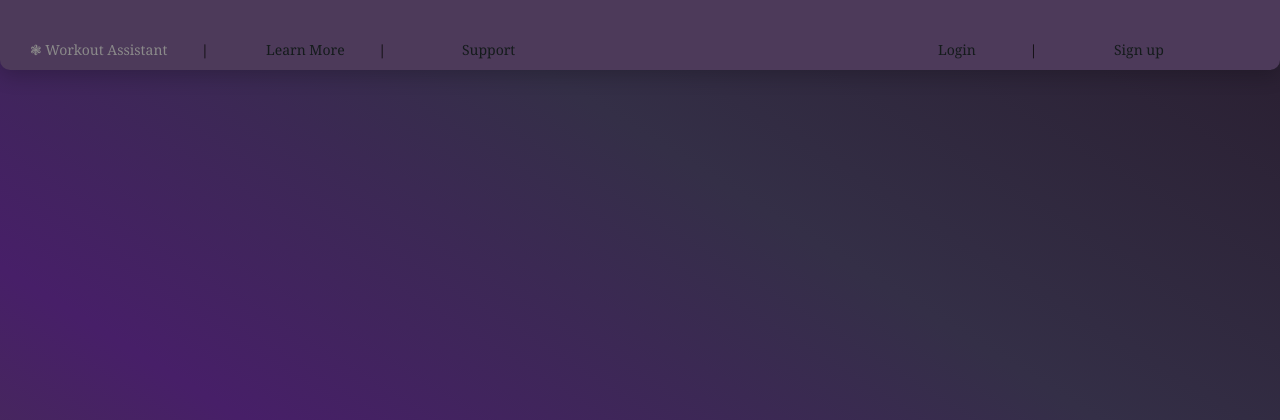
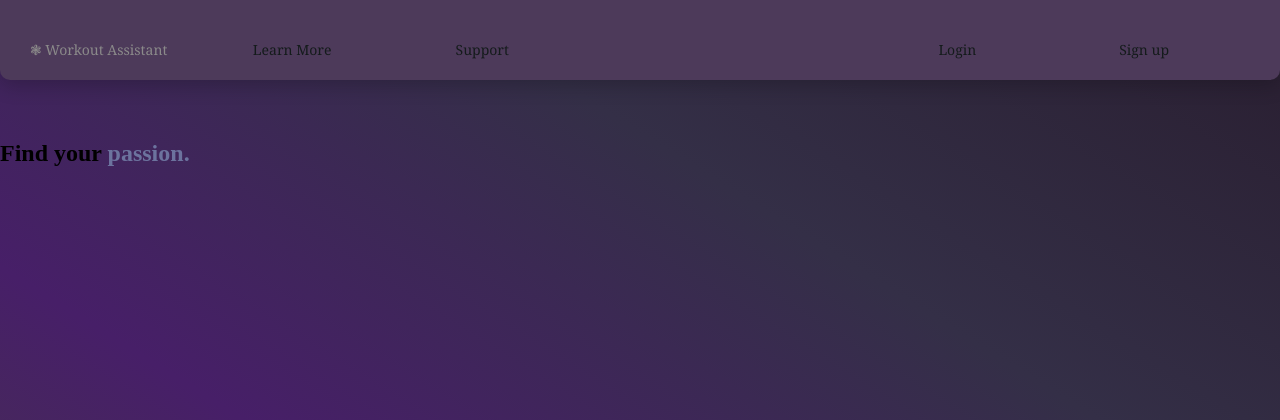
Before and after one commit to Codrul-si-Petro/Gym-Assistant, a Django app: template frontend/templates/homepage.html in a window 1280 px wide. Shown: the top 420 px of the page. Run offline with Django 5.2, Linux system fonts and the light colour scheme; the template is opened without the code that fills it, so the values that code supplies are empty.

Commit message:
Added animation

```diff
--- a/frontend/static/css/style.css
+++ b/frontend/static/css/style.css
@@ -7,11 +7,21 @@
     background-attachment: fixed;
 }
 
+#word{
+  color: rgb(108, 115, 158);
+}
+
+.Intro{
+  padding-top: 40px;;
+}
+
+
 .container {
     display: flex;
     box-shadow: 0 6px 20px rgba(0,0,0,0.20);
     background-color: #4d3a5a;
-    height: 70px;
+    height: 60px;
+    padding-bottom: 20px;
     border-bottom-right-radius: 10px;
     border-bottom-left-radius: 10px;
 }
@@ -30,58 +40,41 @@
 }
 
 #item1{
+    flex: 1 1 150px;
+    min-width: 150px;
     padding-left: 30px;
-     flex: 1 1 150px;
+     border-right: 2px solid #000;
 }
 
  #item2{
-    flex: 1 1 100px;
+    flex: 1 1 120px;
    padding-left: 10px;
    padding-right: 10px;
-   color: rgb(20, 27, 27)
+   color: rgb(20, 27, 27);
+   border-right: 2px solid #000;
 }
 #item3{
-    flex: 1 1 100px;
+    flex: 1 1 120px;
    padding-left: 10px;
    padding-right: 80px;
    margin-right: 90px;
-    color: rgb(20, 27, 27)
+    color: rgb(20, 27, 27);
+    border-right: 2px solid #000;
 }
 
 #item4{
-    flex: 1 1 100px;
+    flex: 1 1 120px;
       margin-left: 40px;
     padding-left: 90px;
     padding-right: 0px;
-    color: rgb(20, 27, 27)
+    color: rgb(20, 27, 27);
 }
 #item5{
-    flex: 1 1 90px;
+    flex: 1 1 100px;
      color: rgb(20, 27, 27)
 
 }
 
-/* style for bars */
-
-nav a::after {
-  content: "    |";        /* the bar */
-  margin: 0 30px;
-  color: #0a0a0a;
-}
-
-nav a:last-child::after {
-  content: "";
-}
-
-#item3::after{
-    content: "";
-}
-
-#item4::after{
-     content: "    |";        /* the bar */
-  margin: 0 50px;
-  color: #0a0a0a;
-}
 
 /* style for links */
 
--- a/frontend/static/js/script.js
+++ b/frontend/static/js/script.js
@@ -1,12 +1,7 @@
-const text = document.querySelector('.text');
-text.innerHTML = text.textContent.replace(/\S/g, "<span class='letter'>$&</span>");
+const words = ["inspiration.", "passion.", "motivation."];
+let i = 0;
 
-anime.timeline()
-  .add({
-    targets: '.letter',
-    opacity: [0, 1],
-    translateY: [20, 0],
-    easing: "easeOutExpo",
-    duration: 500,
-    delay: anime.stagger(50)
-  });
+setInterval(() => {
+  i = (i + 1) % words.length;
+  document.getElementById("word").textContent = words[i];
+}, 1500);
--- a/frontend/templates/homepage.html
+++ b/frontend/templates/homepage.html
@@ -5,13 +5,13 @@
   <meta name="viewport" content="width=device-width, initial-scale=1.0">
   <title>Home</title>
 
-  <!-- <link href="../static/style.css" rel="stylesheet"> -->
   {% load static %}
   <link rel="stylesheet" href="{% static 'css/style.css' %}">
 
 
 </head>
 <body>
+
 <nav class="container">
 
   <a href="#workout" id="item1">&#10051; Workout Assistant</a>
@@ -22,10 +22,10 @@
 
 </nav>
 
-<nav>
+<div class="Intro">
+<h2>Find your <span id="word">motivation.</span></h2>
 
-</nav>
-
+</div>
   <script src="{% static 'js/script.js' %}"></script>
 </body>
 </html>
```
